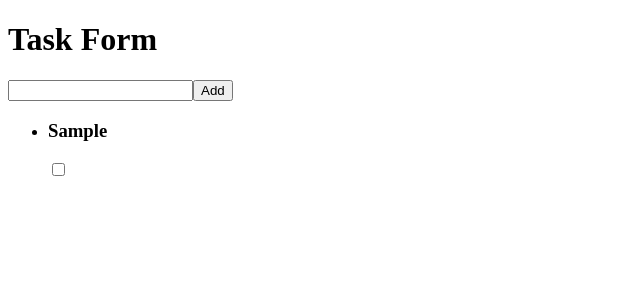
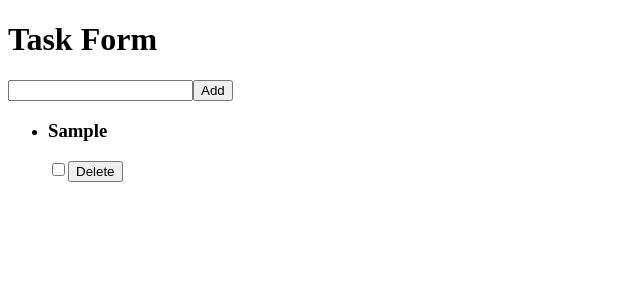
Before and after one commit to Saron-A/nexus_dynamic_task_manager, a React (Vite) app: page / in a window 1280 px wide. Both pictures are taken after typing "Sample" into the empty fields and a click on the button "Add". Shown: the top 300 px of the page, without its empty margins (0-640 px from the left). Built offline with nearby package versions, Linux system fonts and the light colour scheme.

Commit message:
Add logic to perform task deletion

```diff
--- a/src/components/TaskList.jsx
+++ b/src/components/TaskList.jsx
@@ -21,6 +21,11 @@ const TaskList = ({ tasks, setTasks }) => {
   //     );
   //     setTasks(updateTasksWithUpdatedInfo);
   //   }
+
+  const handleDelete = (task) => {
+    const updatedTasks = tasks.filter((t) => t.id !== task.id); // create an array of tasks other than the deleted task
+    setTasks(updatedTasks);
+  };
 
   return (
     <div>
@@ -47,6 +52,7 @@ const TaskList = ({ tasks, setTasks }) => {
                   }
                 />
               )}
+              <button onClick={() => handleDelete(t)}>Delete</button>
             </li>
           ))}
         </ul>
```
